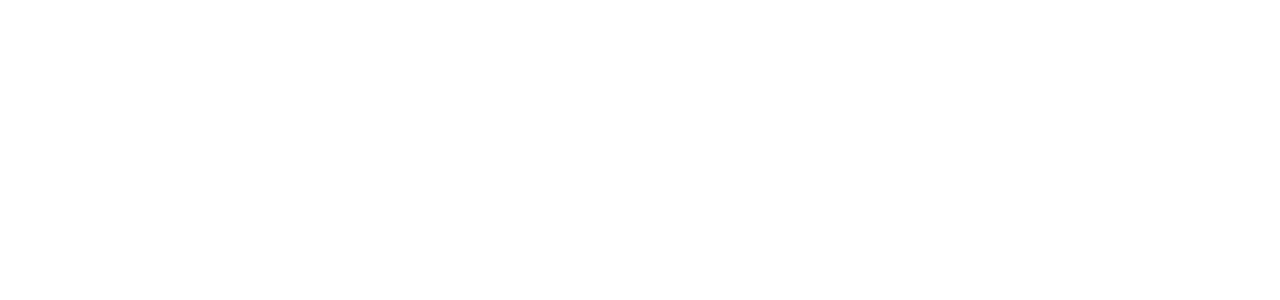
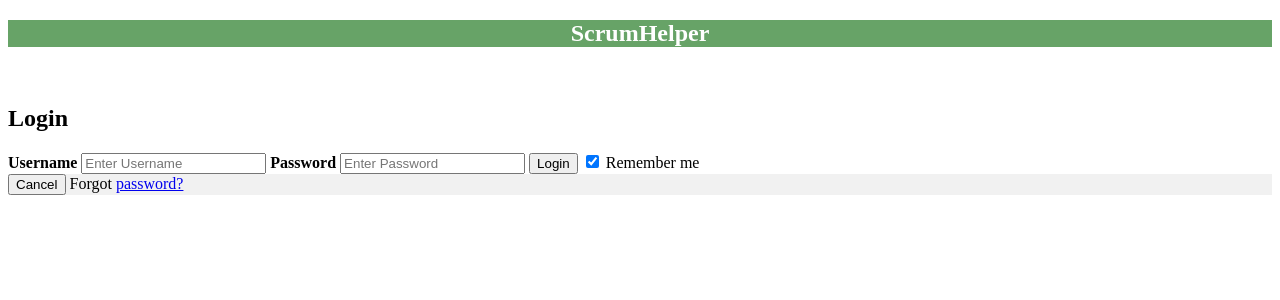
Before and after one commit to nalevi/project_django, a Django app: page /login/ in a window 1280 px wide. Before the commit the part shown is empty. Shown: the top 300 px of the page. Run offline with Django 3.2, Linux system fonts and the light colour scheme.

Commit message:
Login html

```diff
--- a/ScrumHelper/login/templates/login/index.html
+++ b/ScrumHelper/login/templates/login/index.html
@@ -1,4 +1,36 @@
 <!DOCTYPE html>
 <html>
+    <body>
+        <div class="navbar-fix">
+            <nav style="background-color: rgba(8, 105, 8, 0.61);">
+                <div class="banner-content" style="text-align: center; color: white">
+                    <h1>ScrumHelper</h1>
+                </div>
+            </nav>
+        </div>
+        <br>
 
+        <h2>Login</h2>
+
+        <form method="POST">
+            <div class="container">
+                <label for="uname"><b>Username</b></label>
+                <input type="text" placeholder="Enter Username" name="uname" required>
+
+                <label for="psw"><b>Password</b></label>
+                <input type="password" placeholder="Enter Password" name="psw" required>
+
+                <button type="submit">Login</button>
+                <label>
+                    <input type="checkbox" checked="checked" name="remember"> Remember me
+                </label>
+            </div>
+
+            <div class="container" style="background-color:#f1f1f1">
+                <button type="button" class="cancelbtn">Cancel</button>
+                <span class="psw">Forgot <a href="#">password?</a></span>
+            </div>
+        </form>
+
+    </body>
 </html>
```
